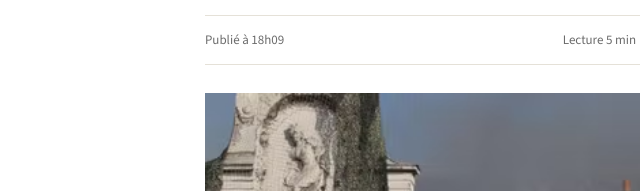
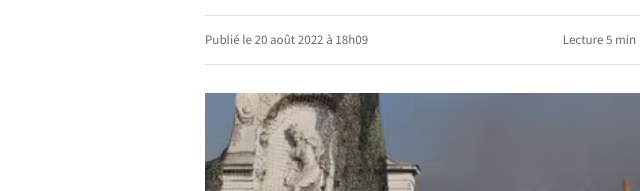
Before and after one commit to ples876/WebsiteLehrprobe, a plain HTML site: page article.html in a window 1280 px wide. Shown: the part 402-593 px from the top of the page, 99-739 px from the left. Drawn offline with nearby package versions, Linux system fonts and the light colour scheme; a web font is replaced by a local one.

Commit message:
Add publication date to article meta

```diff
--- a/article.html
+++ b/article.html
@@ -81,7 +81,7 @@
 
         <div class="article-meta">
             <div class="meta-author">
-                <time datetime="2026-04-26T18:09">Publié à 18h09</time>
+                <time datetime="2022-08-20T18:09">Publié le 20 août 2022 à 18h09</time>
             </div>
             <div class="meta-actions">
                 <span class="action">Lecture 5 min</span>
```
